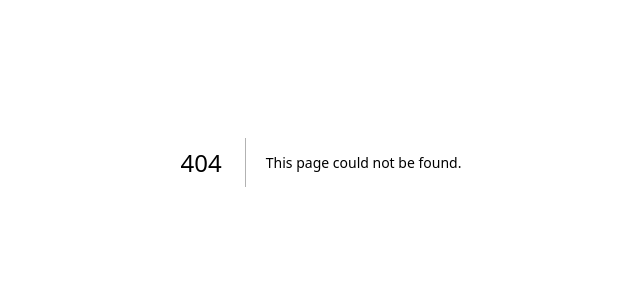
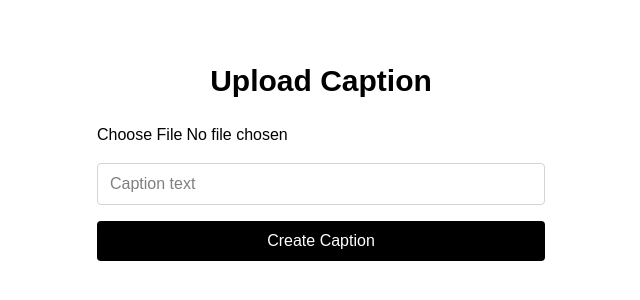
Before and after one commit to GalWinter/HumorHW1.1, a Next.js app: page /upload in a window 1280 px wide. Before the commit this address had no page. Shown: the part 238-538 px from the top of the page, without its empty margins (319-959 px from the left). Built offline with nearby package versions, Linux system fonts and the light colour scheme; no server answers.

Commit message:
Add API flow for presigned uploads and captions

```diff
--- /dev/null
+++ b/app/api/captions/route.ts
@@ -0,0 +1,57 @@
+import { createClient } from "@supabase/supabase-js";
+import { NextResponse } from "next/server";
+
+const supabaseUrl = process.env.NEXT_PUBLIC_SUPABASE_URL;
+const supabaseAnonKey = process.env.NEXT_PUBLIC_SUPABASE_ANON_KEY;
+
+export async function POST(request: Request) {
+  if (!supabaseUrl || !supabaseAnonKey) {
+    return NextResponse.json(
+      { error: "Missing Supabase env vars." },
+      { status: 500 },
+    );
+  }
+
+  const authHeader = request.headers.get("authorization") || "";
+  const token = authHeader.startsWith("Bearer ")
+    ? authHeader.slice("Bearer ".length)
+    : null;
+
+  if (!token) {
+    return NextResponse.json({ error: "Unauthorized" }, { status: 401 });
+  }
+
+  const { imagePath, caption } = await request.json();
+
+  if (!imagePath || !caption) {
+    return NextResponse.json({ error: "Invalid payload" }, { status: 400 });
+  }
+
+  const supabase = createClient(supabaseUrl, supabaseAnonKey, {
+    global: { headers: { Authorization: `Bearer ${token}` } },
+  });
+
+  const {
+    data: { user },
+    error: userError,
+  } = await supabase.auth.getUser(token);
+
+  if (userError || !user) {
+    return NextResponse.json({ error: "Unauthorized" }, { status: 401 });
+  }
+
+  const { data, error } = await supabase
+    .from("captions")
+    .insert({
+      caption,
+      image_path: imagePath,
+    })
+    .select()
+    .single();
+
+  if (error) {
+    return NextResponse.json({ error: error.message }, { status: 500 });
+  }
+
+  return NextResponse.json(data);
+}
--- /dev/null
+++ b/app/api/uploads/presign/route.ts
@@ -0,0 +1,57 @@
+import { createClient } from "@supabase/supabase-js";
+import { NextResponse } from "next/server";
+
+const supabaseUrl = process.env.NEXT_PUBLIC_SUPABASE_URL;
+const supabaseAnonKey = process.env.NEXT_PUBLIC_SUPABASE_ANON_KEY;
+const storageBucket = process.env.SUPABASE_STORAGE_BUCKET || "captions";
+
+export async function POST(request: Request) {
+  if (!supabaseUrl || !supabaseAnonKey) {
+    return NextResponse.json(
+      { error: "Missing Supabase env vars." },
+      { status: 500 },
+    );
+  }
+
+  const authHeader = request.headers.get("authorization") || "";
+  const token = authHeader.startsWith("Bearer ")
+    ? authHeader.slice("Bearer ".length)
+    : null;
+
+  if (!token) {
+    return NextResponse.json({ error: "Unauthorized" }, { status: 401 });
+  }
+
+  const { contentType, ext } = await request.json();
+
+  if (!contentType || !ext) {
+    return NextResponse.json({ error: "Invalid payload" }, { status: 400 });
+  }
+
+  const supabase = createClient(supabaseUrl, supabaseAnonKey, {
+    global: { headers: { Authorization: `Bearer ${token}` } },
+  });
+
+  const {
+    data: { user },
+    error: userError,
+  } = await supabase.auth.getUser(token);
+
+  if (userError || !user) {
+    return NextResponse.json({ error: "Unauthorized" }, { status: 401 });
+  }
+
+  const path = `${user.id}/${crypto.randomUUID()}.${ext}`;
+  const { data, error } = await supabase.storage
+    .from(storageBucket)
+    .createSignedUploadUrl(path);
+
+  if (error || !data?.signedUrl) {
+    return NextResponse.json(
+      { error: error?.message ?? "Failed to create signed upload URL" },
+      { status: 500 },
+    );
+  }
+
+  return NextResponse.json({ uploadUrl: data.signedUrl, path });
+}
--- /dev/null
+++ b/app/upload/page.tsx
@@ -0,0 +1,111 @@
+"use client";
+
+import { useState } from "react";
+
+import { createClient } from "@/lib/supabase/client";
+
+export default function UploadPage() {
+  const [caption, setCaption] = useState("");
+  const [file, setFile] = useState<File | null>(null);
+  const [status, setStatus] = useState<string | null>(null);
+
+  const handleSubmit = async (event: React.FormEvent<HTMLFormElement>) => {
+    event.preventDefault();
+    setStatus(null);
+
+    if (!file) {
+      setStatus("Please select an image.");
+      return;
+    }
+
+    const supabase = createClient();
+    const {
+      data: { session },
+    } = await supabase.auth.getSession();
+
+    if (!session) {
+      window.location.href = "/login";
+      return;
+    }
+
+    const ext = file.name.split(".").pop() || "png";
+    const contentType = file.type || "application/octet-stream";
+
+    const presignResponse = await fetch("/api/uploads/presign", {
+      method: "POST",
+      headers: {
+        "Content-Type": "application/json",
+        Authorization: `Bearer ${session.access_token}`,
+      },
+      body: JSON.stringify({ contentType, ext }),
+    });
+
+    if (!presignResponse.ok) {
+      setStatus("Failed to get upload URL.");
+      return;
+    }
+
+    const { uploadUrl, path } = await presignResponse.json();
+
+    const uploadResponse = await fetch(uploadUrl, {
+      method: "PUT",
+      headers: {
+        "Content-Type": contentType,
+      },
+      body: file,
+    });
+
+    if (!uploadResponse.ok) {
+      setStatus("Upload failed.");
+      return;
+    }
+
+    const captionResponse = await fetch("/api/captions", {
+      method: "POST",
+      headers: {
+        "Content-Type": "application/json",
+        Authorization: `Bearer ${session.access_token}`,
+      },
+      body: JSON.stringify({ imagePath: path, caption }),
+    });
+
+    if (!captionResponse.ok) {
+      setStatus("Failed to create caption.");
+      return;
+    }
+
+    setCaption("");
+    setFile(null);
+    setStatus("Caption created.");
+  };
+
+  return (
+    <main className="flex min-h-screen flex-col items-center justify-center gap-6 bg-white px-6 py-16 text-black">
+      <div className="text-3xl font-semibold">Upload Caption</div>
+      <form
+        onSubmit={handleSubmit}
+        className="flex w-full max-w-md flex-col gap-4"
+      >
+        <input
+          type="file"
+          accept="image/*"
+          onChange={(event) => setFile(event.target.files?.[0] ?? null)}
+        />
+        <input
+          type="text"
+          value={caption}
+          onChange={(event) => setCaption(event.target.value)}
+          placeholder="Caption text"
+          className="rounded border border-zinc-300 px-3 py-2"
+        />
+        <button
+          type="submit"
+          className="rounded bg-black px-4 py-2 text-white"
+        >
+          Create Caption
+        </button>
+      </form>
+      {status ? <div className="text-sm text-zinc-600">{status}</div> : null}
+    </main>
+  );
+}
```
